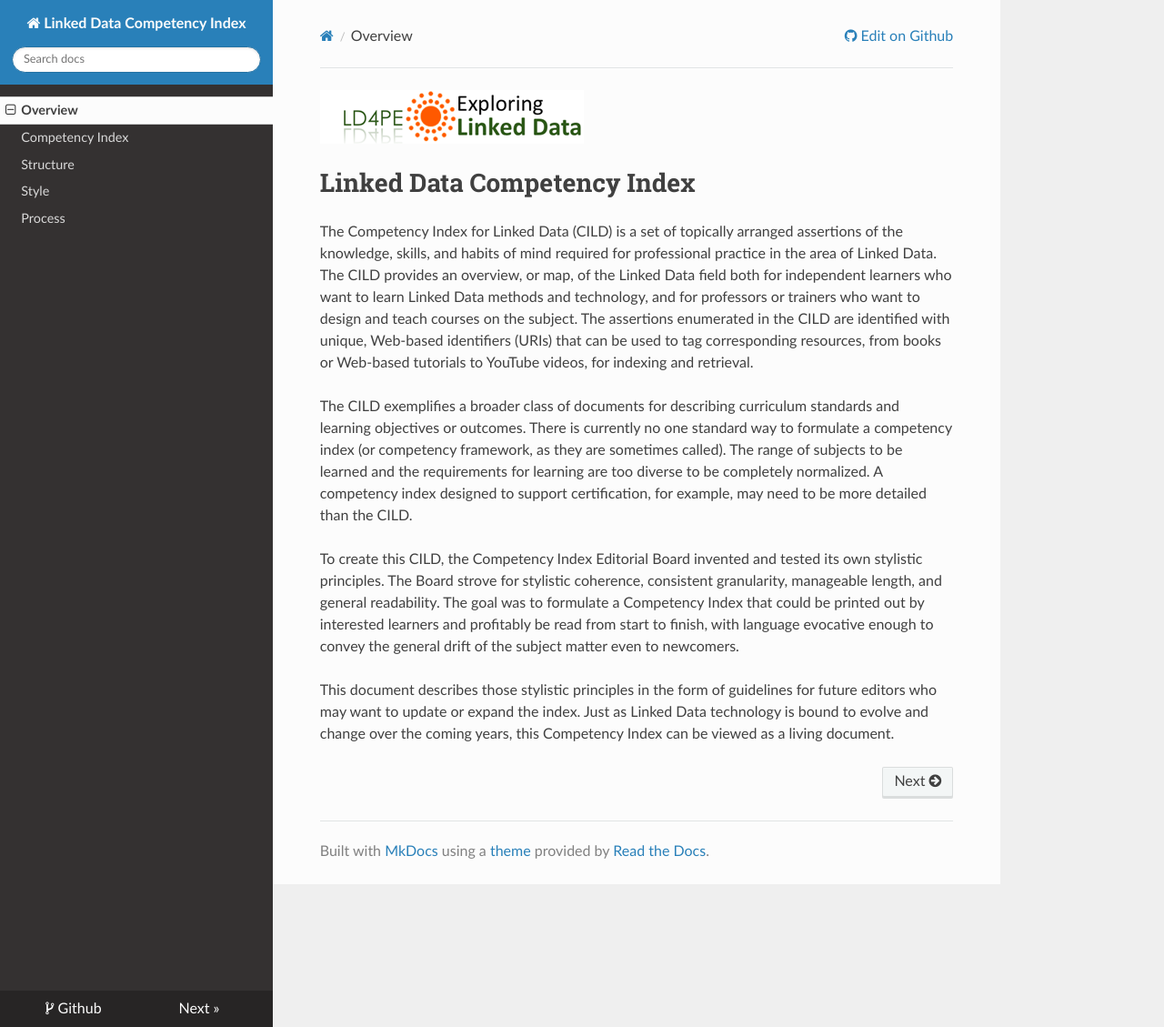
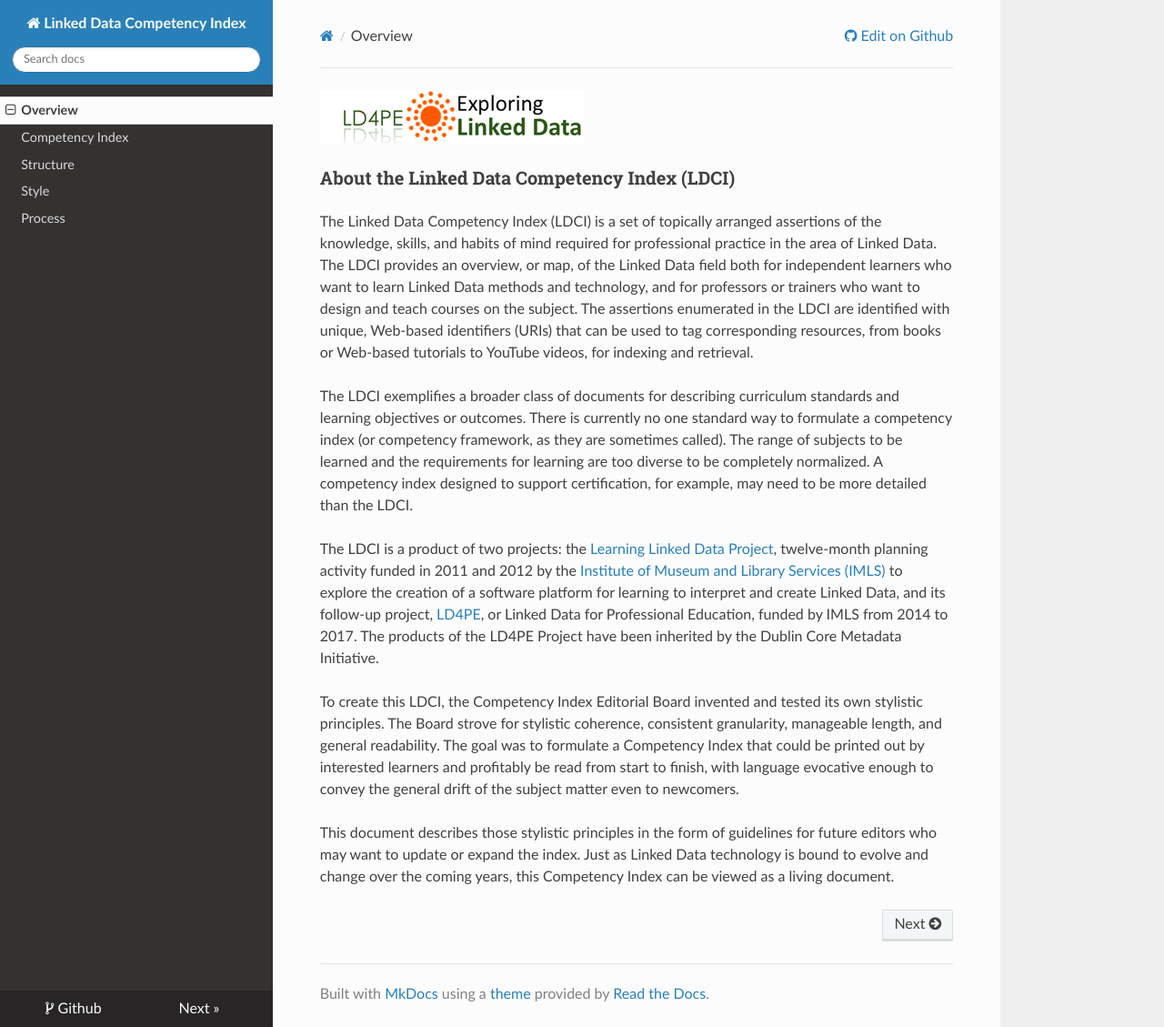
Before and after one commit to dcmi/ldci, an MkDocs documentation site: the page built from docs/index.md, in a window 1280 px wide and 1129 px high. Shown: the whole window at 91% size. Built offline with MkDocs 1.6.1, drawn with Linux system fonts in a browser that asks for light colours; nearby versions of some CDN libraries; old or Windows-style settings are respelled for this version of MkDocs.

Commit message:
index.md

```diff
--- a/docs/index.md
+++ b/docs/index.md
@@ -1,25 +1,35 @@
 ![Logo](img/ld4pe-290px.png)
-# Linked Data Competency Index
+### About the Linked Data Competency Index (LDCI)
 
-The Competency Index for Linked Data (CILD) is a set of topically arranged
+The Linked Data Competency Index (LDCI) is a set of topically arranged
 assertions of the knowledge, skills, and habits of mind required for
-professional practice in the area of Linked Data.  The CILD provides an
+professional practice in the area of Linked Data.  The LDCI provides an
 overview, or map, of the Linked Data field both for independent learners who
 want to learn Linked Data methods and technology, and for professors or
 trainers who want to design and teach courses on the subject.  The assertions
-enumerated in the CILD are identified with unique, Web-based identifiers (URIs)
+enumerated in the LDCI are identified with unique, Web-based identifiers (URIs)
 that can be used to tag corresponding resources, from books or Web-based
 tutorials to YouTube videos, for indexing and retrieval.
 
-The CILD exemplifies a broader class of documents for describing curriculum
+The LDCI exemplifies a broader class of documents for describing curriculum
 standards and learning objectives or outcomes.  There is currently no one
 standard way to formulate a competency index (or competency framework, as they
 are sometimes called).  The range of subjects to be learned and the
 requirements for learning are too diverse to be completely normalized.  A
 competency index designed to support certification, for example, may need to be
-more detailed than the CILD.
+more detailed than the LDCI.
 
-To create this CILD, the Competency Index Editorial Board invented and tested
+The LDCI is a product of two projects: the [Learning Linked Data
+Project](http://lld.dublincore.net/), twelve-month planning activity funded in
+2011 and 2012 by the [Institute of Museum and Library Services
+(IMLS)](https://www.imls.gov/) to explore the creation of a software platform
+for learning to interpret and create Linked Data, and its follow-up project,
+[LD4PE](http://explore.dublincore.net/), or Linked Data for Professional
+Education, funded by IMLS from 2014 to 2017.  The products of the LD4PE
+Project have been inherited by the Dublin Core Metadata Initiative.
+
+
+To create this LDCI, the Competency Index Editorial Board invented and tested
 its own stylistic principles.  The Board strove for stylistic coherence,
 consistent granularity, manageable length, and general readability.  The goal
 was to formulate a Competency Index that could be printed out by interested
```
